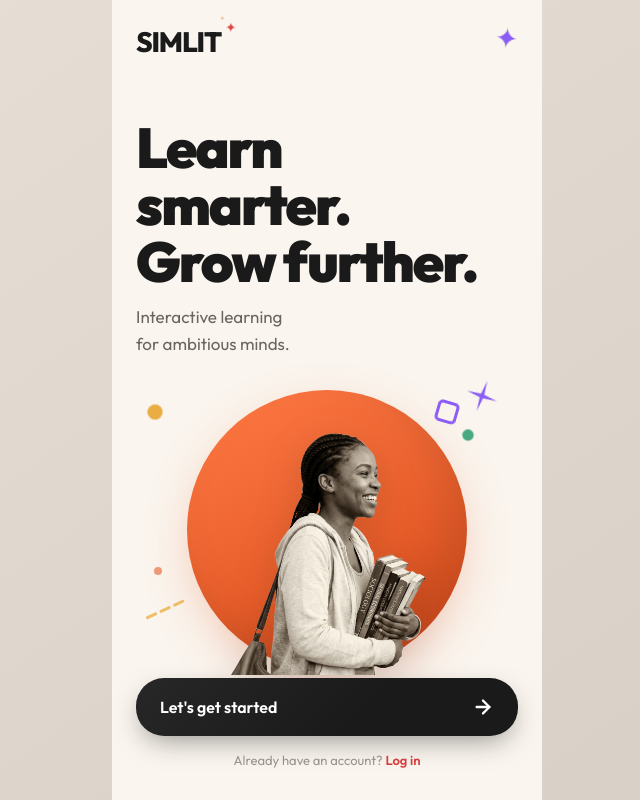
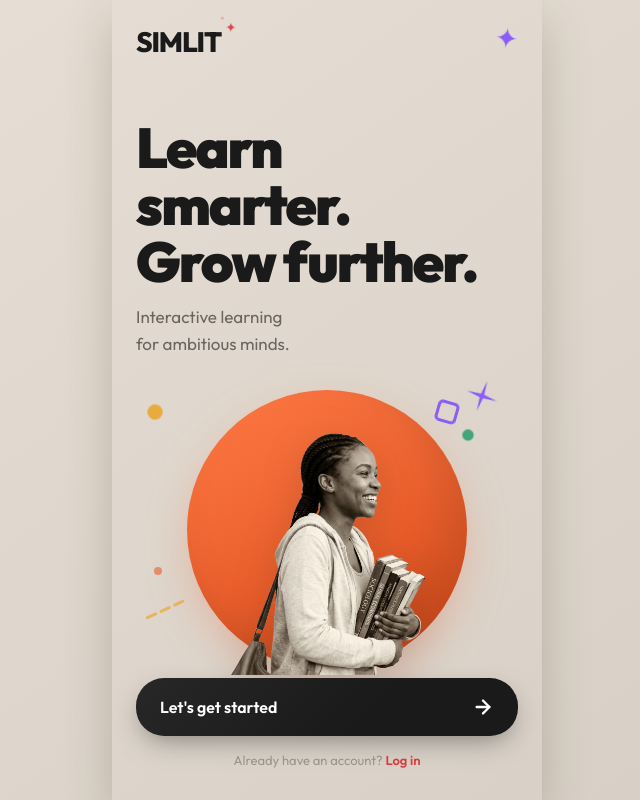
Before and after one commit to N-lia/SIMLIT, a React (Vite) app: page / in a window 1280 px wide. Shown: the whole page, without its empty margins (313-953 px from the left). Built offline with nearby package versions, Linux system fonts and the light colour scheme.

Commit message:
style: tune app shell layout

```diff
--- a/src/App.css
+++ b/src/App.css
@@ -6,11 +6,14 @@
   width: 100%;
   max-width: 430px;
   min-height: 100svh;
-  background-color: var(--bg);
+  background: var(--paper-texture);
   position: relative;
   overflow: hidden;
   display: flex;
   flex-direction: column;
+  border-left: 1.5px solid var(--line-ink);
+  border-right: 1.5px solid var(--line-ink);
+  box-shadow: 0 20px 45px rgba(61, 46, 29, 0.22);
 }
 
 /* =========================================
@@ -24,7 +27,9 @@
   width: 100%;
   padding: 24px 24px 32px;
   animation: slideIn 0.38s cubic-bezier(0.16, 1, 0.3, 1) both;
-  background-color: var(--bg);
+  background:
+    linear-gradient(rgba(255, 244, 223, 0.38), rgba(244, 234, 214, 0.38)),
+    var(--paper-texture);
 }
 
 @keyframes slideIn {
@@ -71,8 +76,8 @@
 
 /* Back / Icon Button */
 .icon-btn {
-  background: none;
-  border: none;
+  background: rgba(255, 244, 223, 0.35);
+  border: 1.5px solid var(--line-soft);
   color: var(--text-primary);
   cursor: pointer;
   display: flex;
@@ -80,13 +85,14 @@
   justify-content: center;
   width: 42px;
   height: 42px;
-  border-radius: 50%;
+  border-radius: 6px 9px 5px 8px / 8px 5px 9px 6px;
   transition: background-color 0.2s, transform 0.15s;
   flex-shrink: 0;
 }
 
 .icon-btn:hover {
-  background-color: rgba(0, 0, 0, 0.06);
+  background-color: rgba(216, 180, 92, 0.18);
+  border-color: var(--line-ink);
 }
 
 .icon-btn:active {
@@ -113,13 +119,13 @@
   width: 8px;
   height: 8px;
   border-radius: 50%;
-  background-color: var(--input-border);
+  background-color: var(--line-soft);
   transition: all 0.4s cubic-bezier(0.16, 1, 0.3, 1);
 }
 
 .progress-dots .dot.active {
-  background: linear-gradient(135deg, var(--accent-orange) 0%, var(--accent-orange-light) 100%);
+  background: var(--accent-red);
   width: 24px;
   border-radius: 4px;
-  box-shadow: 0 2px 8px rgba(232, 93, 42, 0.3);
+  box-shadow: 0 2px 0 rgba(37, 35, 31, 0.16);
 }
```
